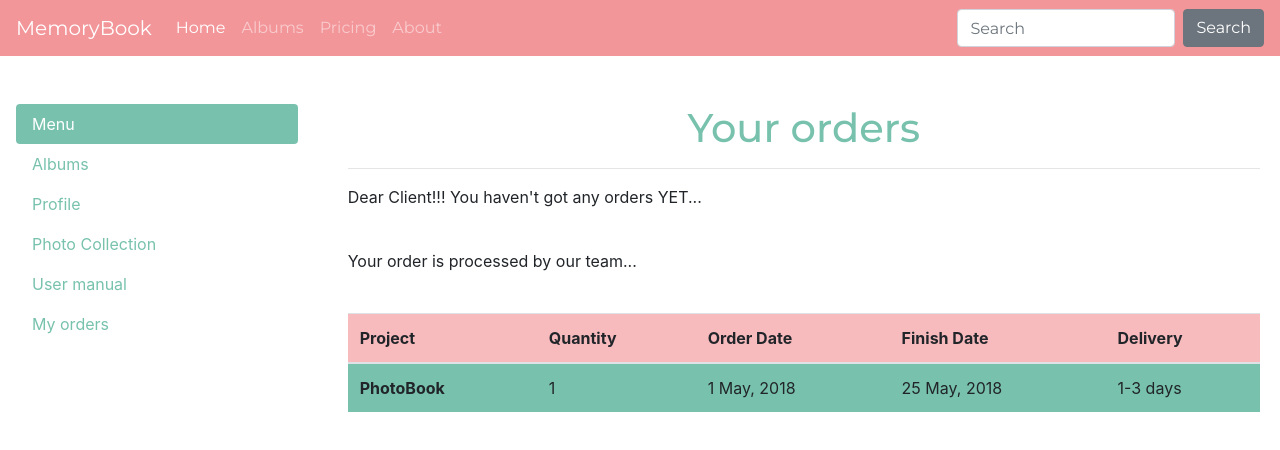
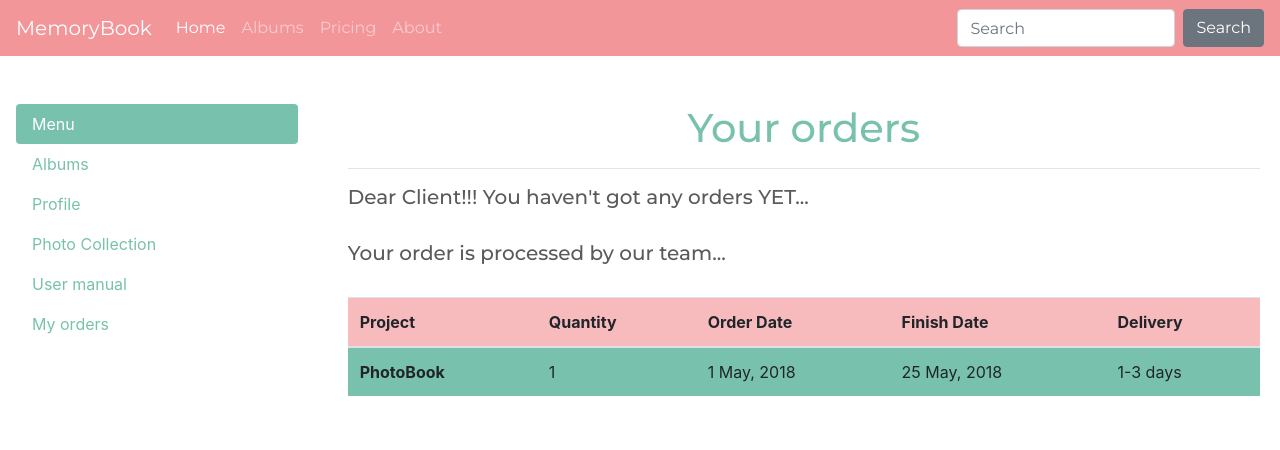
Before and after one commit to SandaCotovici/MemoryBook, an Angular app: page /orders in a window 1280 px wide. Shown: the top 450 px of the page. Built offline with nearby package versions, Linux system fonts and the light colour scheme.

Commit message:
fix smth in orders component

```diff
--- a/src/app/content/orders/orders.component.html
+++ b/src/app/content/orders/orders.component.html
@@ -2,10 +2,10 @@
 
 <hr />
 
-<p>Dear Client!!! You haven't got any orders YET...</p>
+<h5>Dear Client!!! You haven't got any orders YET...</h5>
 <br />
 
-<p>Your order is processed by our team...</p>
+<h5>Your order is processed by our team...</h5>
 <br />
 <table class="table">
   <thead class="table-header">
```
